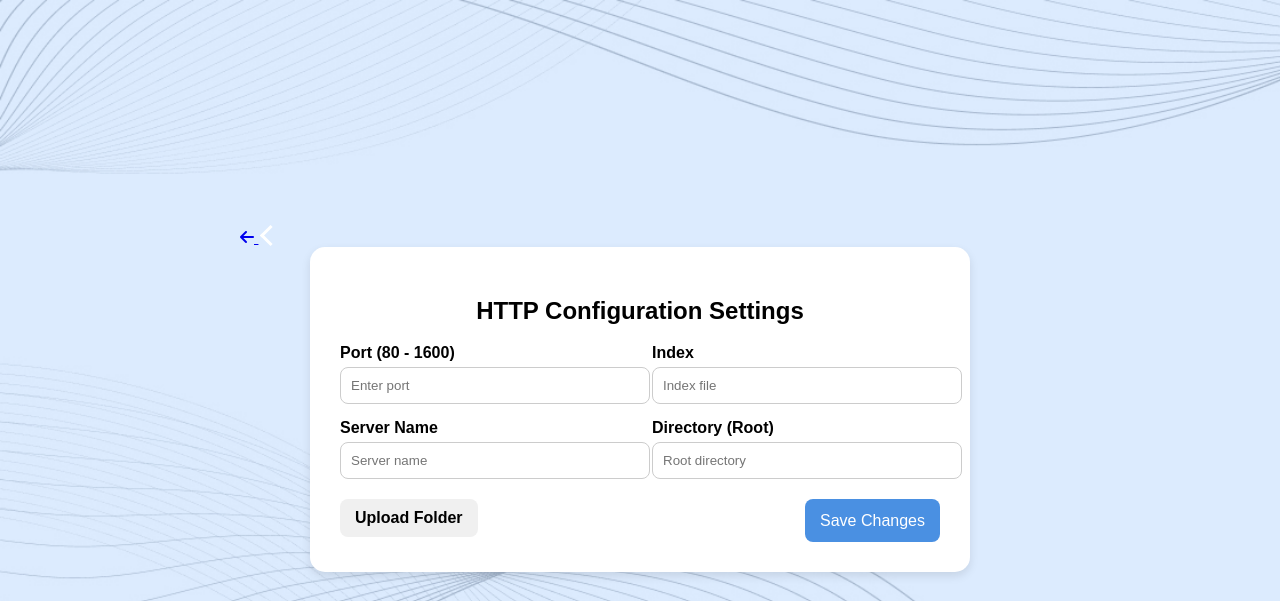
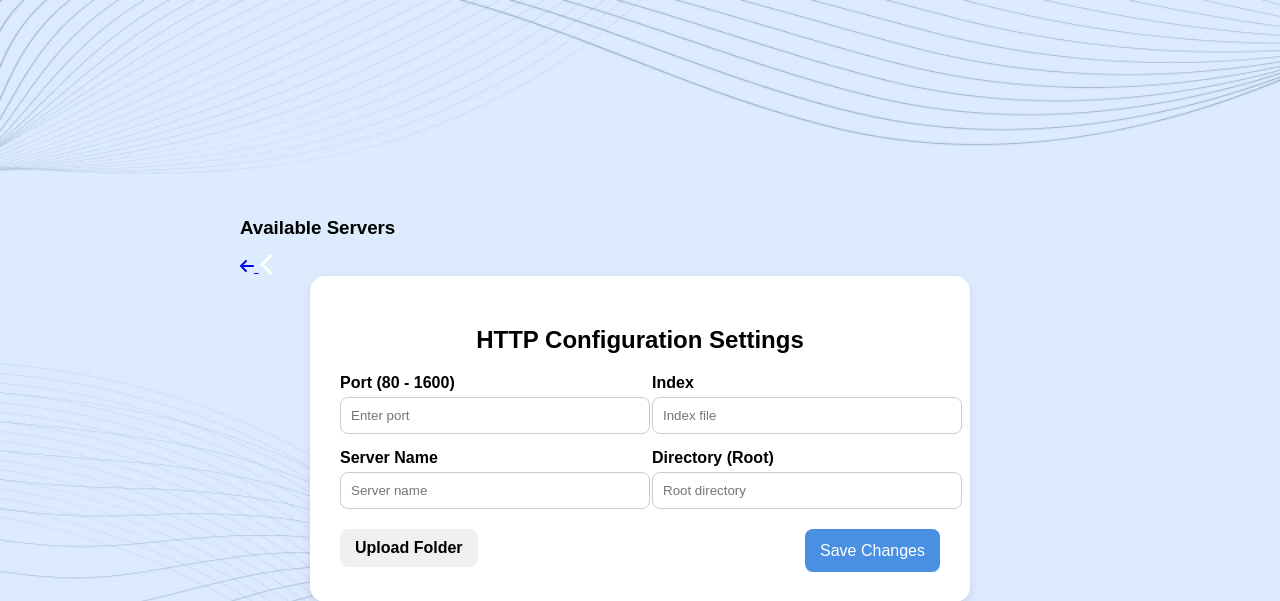
Before and after one commit to hotdeth/Eserve, a Laravel app: page /http in a window 1280 px wide. Shown: the top 601 px of the page. Run offline with Laravel 12, Linux system fonts and the light colour scheme; some libraries are stand-ins or nearby versions.

Commit message:
ave servers

```diff
--- a/laravel/public/php_save/nginx_save.php
+++ b/laravel/public/php_save/nginx_save.php
@@ -21,12 +21,12 @@
 ";
 
 
-$nginx_path = '/etc/nginx/sites-available/'.$serverName.'.conf';
+$nginx_path = '/etc/nginx/sites-available/'.$serverName.'';
 
 
     if (file_put_contents($nginx_path, $nginxConfig)) {
       echo "Configuration saved successfully!\n";
-      $hey = shell_exec("ln -s /etc/nginx/sites-available/$serverName.conf /etc/nginx/sites-enabled/");
+      $hey = shell_exec("ln -s /etc/nginx/sites-available/$serverName /etc/nginx/sites-enabled/");
       $reload = shell_exec("sudo systemctl reload -q  nginx.service   &&  echo $?");
       echo $reload;
 
--- a/laravel/resources/views/http.blade.php
+++ b/laravel/resources/views/http.blade.php
@@ -9,6 +9,25 @@
 </head>
 <body>
     <div class="container">
+
+        <div class="sidebar">
+            <h3>Available Servers</h3>
+            <ul>
+                <?php
+                $files = [];
+                $directory = '/etc/nginx/sites-available/';
+                if (is_dir($directory)) {
+                    $files = array_diff(scandir($directory), array('..', '.'));
+                }
+
+                foreach ($files as $file) {
+                    echo "<li>{$file}</li>";
+                }
+                ?>
+            </ul>
+        </div>
+
+
         <a href="/" class="back-btn">
             <i class="fas fa-arrow-left"></i>
             <span class="arrow"></span>
```
